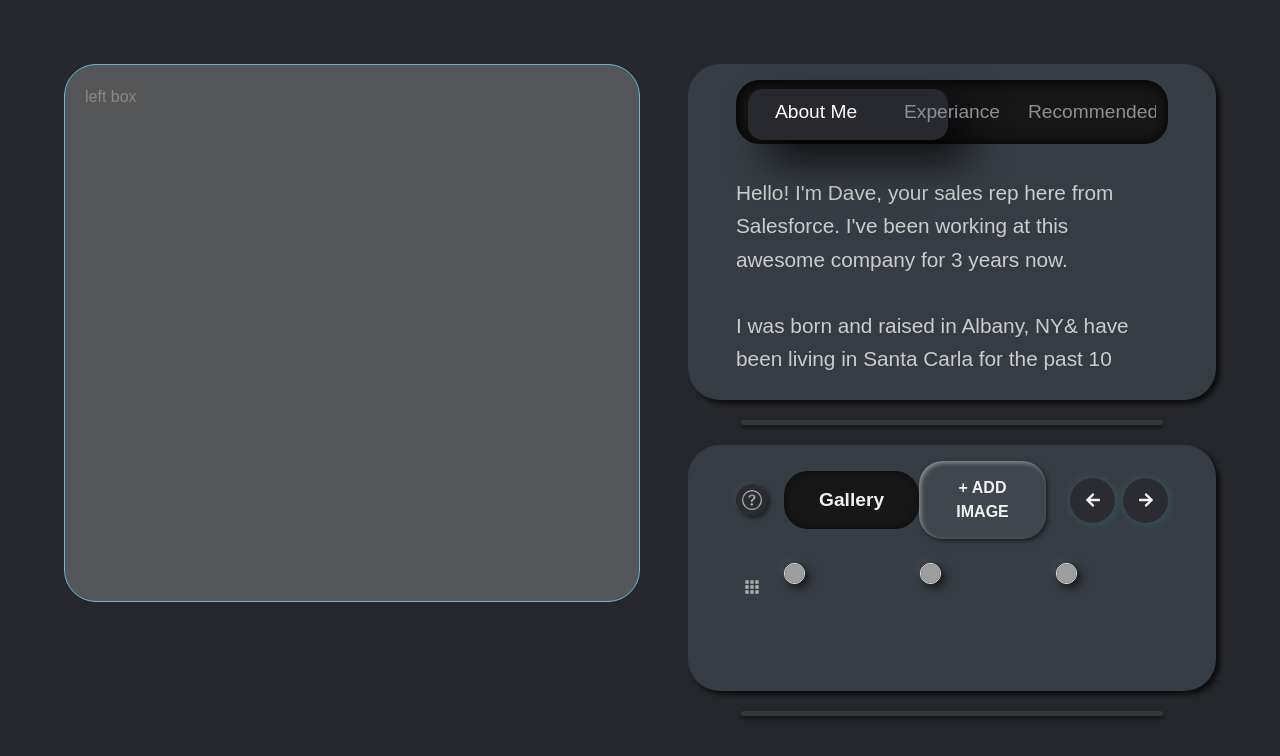
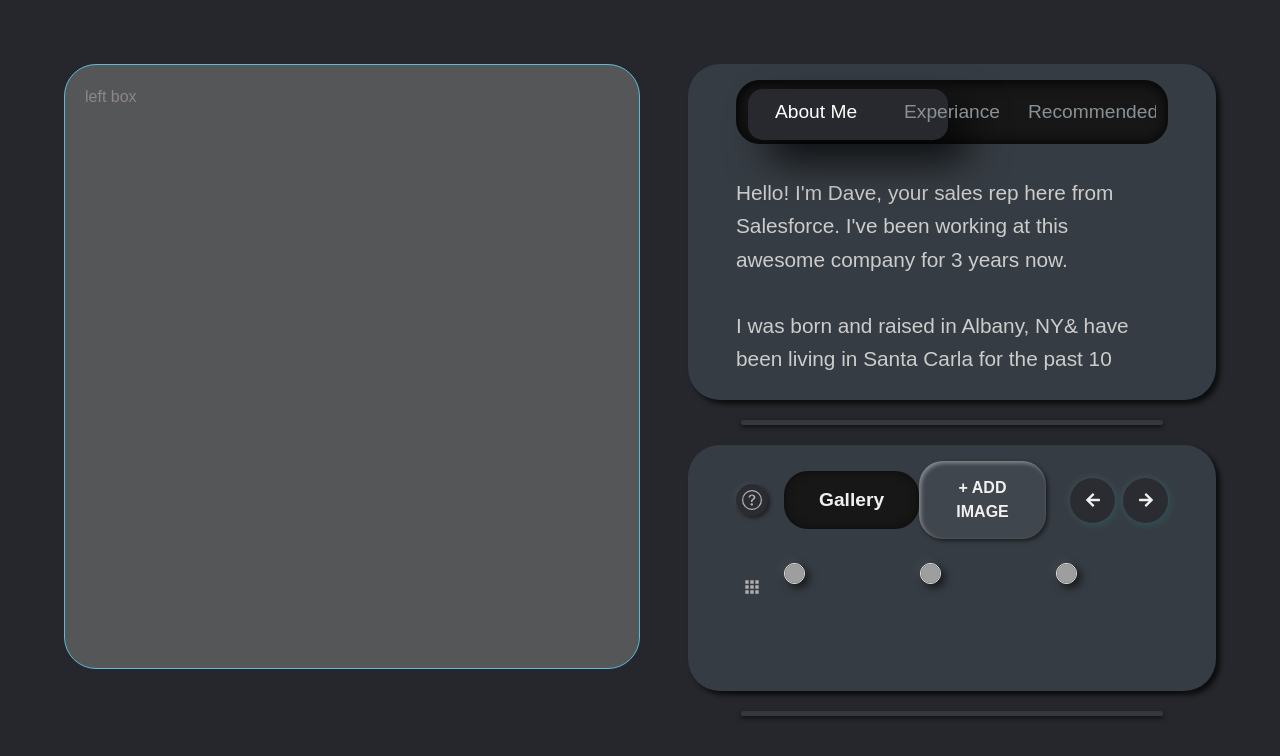
Before and after one commit to Lakshmi-Nandi/Lunacal-Assignment, a React (Vite) app: page / in a window 1280 px wide. Shown: the top 756 px of the page. Built offline with nearby package versions, Linux system fonts and the light colour scheme; grey boxes are pictures that could not be loaded.

Commit message:
update 11

```diff
--- a/src/index.css
+++ b/src/index.css
@@ -17,7 +17,7 @@ body {
 
 .left-box {
     width: 50%;
-    height: 80%;
+    height: 90%;
     padding: 20px;
     border: 1px solid rgb(95, 185, 220);
     background-color: #545657;
```
